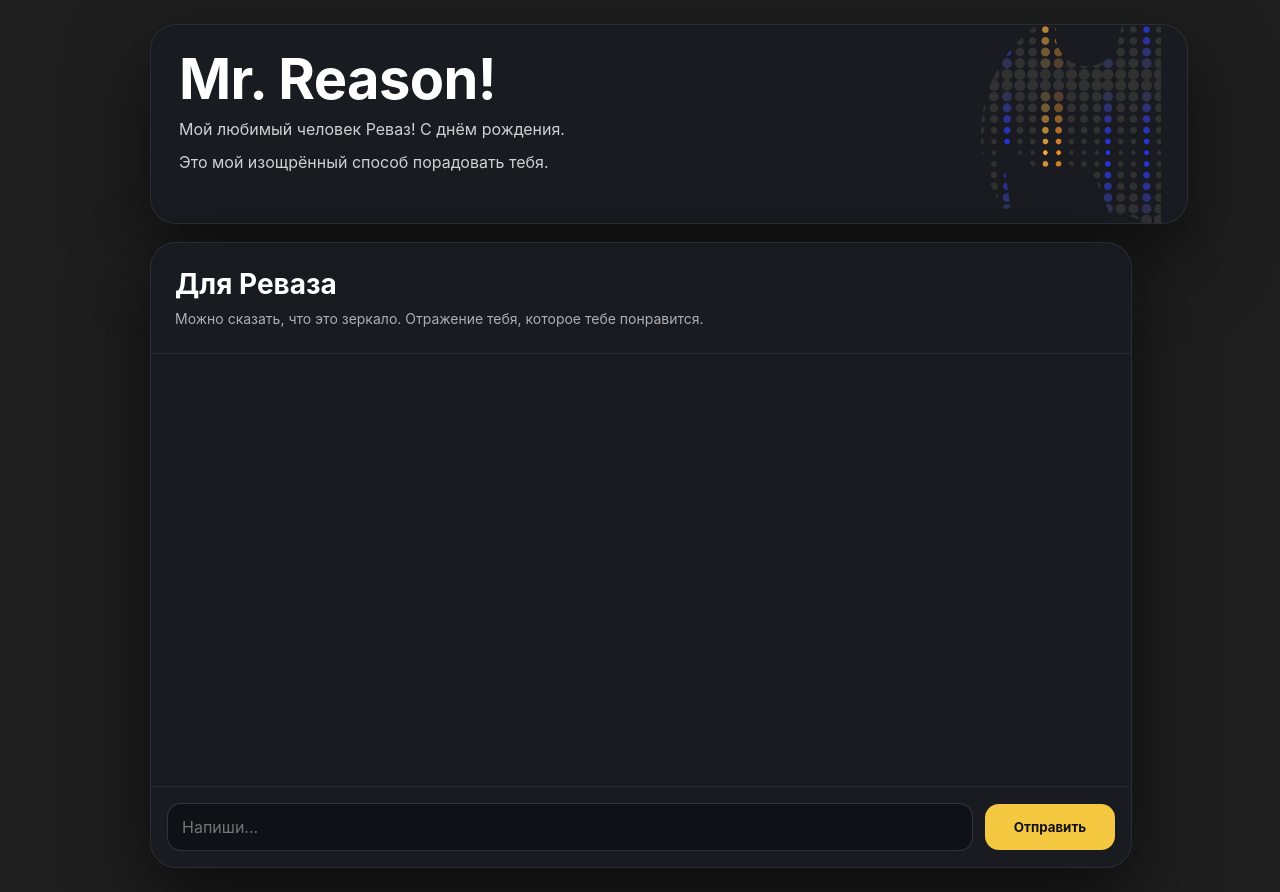
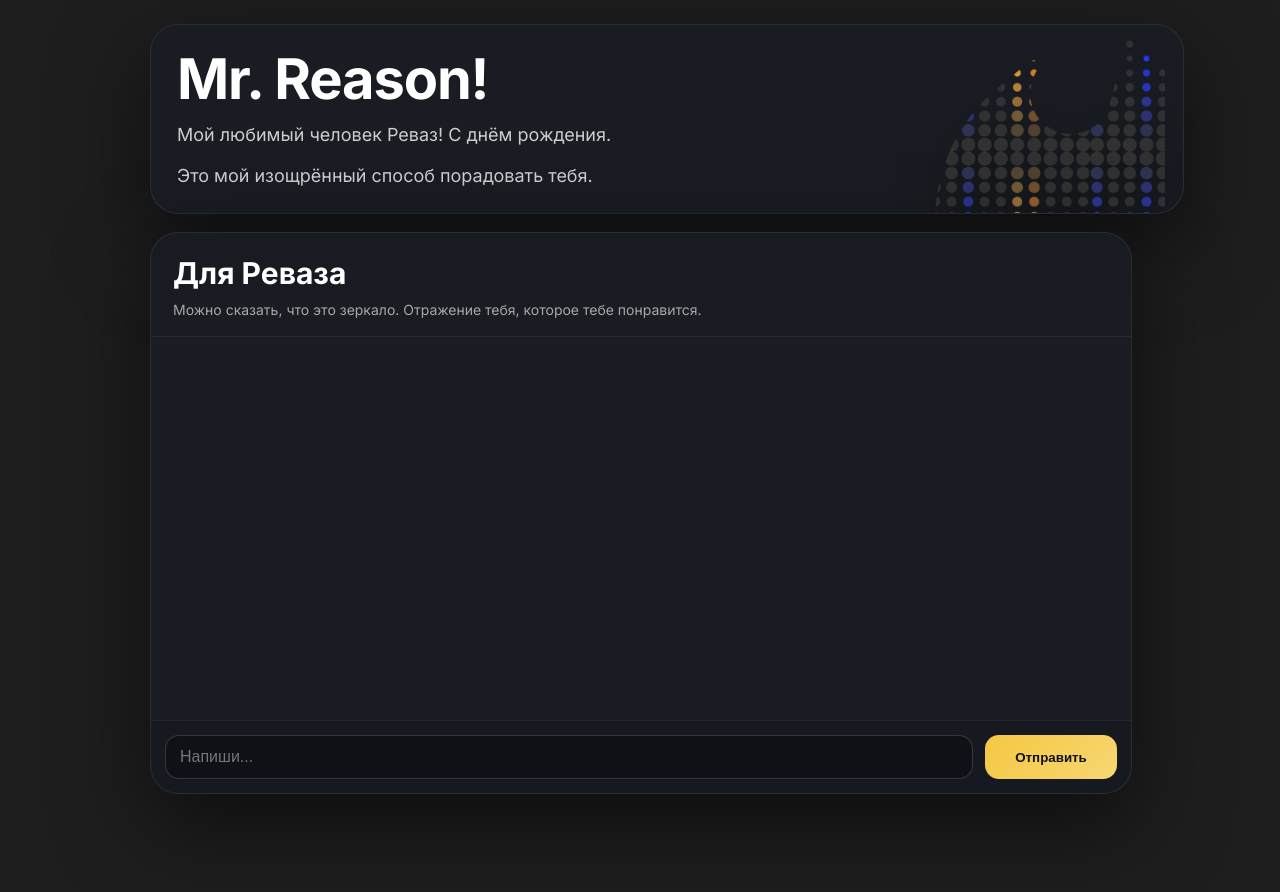
Before and after one commit to vic1995tory-ux/mr-reason, a Next.js app: page / in a window 1280 px wide. After the commit the page ends 818 px from the top, so only its background shows below. Built offline with nearby package versions, Linux system fonts and the light colour scheme.

Commit message:
Refactor Home component and improve message handling
Refactor Home component by removing unused state and effects. Update message handling and improve styling.

```diff
--- a/pages/index.js
+++ b/pages/index.js
@@ -1,5 +1,5 @@
-// pages/index.js
-import { useEffect, useMemo, useRef, useState } from "react";
+import Head from "next/head";
+import { useState, useRef, useEffect } from "react";
 
 export default function Home() {
   const [messages, setMessages] = useState([]);
@@ -8,45 +8,6 @@ export default function Home() {
 
   const typingSound = useRef(null);
   const bottomRef = useRef(null);
-
-  // 3 "ыхы хы" как отдельные шейпы: появляются после второй строки и живут ~4с
-  const [showHihi, setShowHihi] = useState(false);
-  const [hihi, setHihi] = useState([
-    { x: 0.18, y: 0.45, a: 0.9 },
-    { x: 0.45, y: 0.55, a: 0.9 },
-    { x: 0.72, y: 0.42, a: 0.9 },
-  ]);
-
-  useEffect(() => {
-    // тайминг появления: H1 -> (0.2s) H2 -> (0.2s) H3, после H2 включаем "ыхы хы"
-    const t = setTimeout(() => {
-      setShowHihi(true);
-
-      // рандом как гирлянда (слегка дергаем позиции/прозрачность)
-      const iv = setInterval(() => {
-        setHihi((prev) =>
-          prev.map((p) => ({
-            x: clamp(p.x + rand(-0.03, 0.03), 0.08, 0.86),
-            y: clamp(p.y + rand(-0.03, 0.03), 0.22, 0.82),
-            a: clamp(p.a + rand(-0.15, 0.15), 0.5, 1),
-          }))
-        );
-      }, 220);
-
-      // выключить через ~4 секунды от первого появления
-      const off = setTimeout(() => {
-        clearInterval(iv);
-        setShowHihi(false);
-      }, 4000);
-
-      return () => {
-        clearInterval(iv);
-        clearTimeout(off);
-      };
-    }, 900); // появляется после второй строки (под нашу анимацию ниже)
-
-    return () => clearTimeout(t);
-  }, []);
 
   // автоскролл к последнему сообщению
   useEffect(() => {
@@ -59,7 +20,7 @@ export default function Home() {
     const a = typingSound.current;
     if (!a) return;
     try {
-      a.volume = 0.7;
+      a.volume = 0.8; // сделай 1.0 если хочешь громче
       a.currentTime = 0;
       await a.play();
     } catch (_) {}
@@ -79,22 +40,35 @@ export default function Home() {
     if (!text || loading) return;
 
     setInput("");
-    setMessages((m) => [...m, { role: "user", content: text }]);
+    const nextMessages = [...messages, { role: "user", content: text }];
+    setMessages(nextMessages);
     setLoading(true);
+
+    // старт звука — важно: внутри клика/Enter
     await startTypingSound();
 
     try {
       const res = await fetch("/api/chat", {
         method: "POST",
         headers: { "Content-Type": "application/json" },
-        body: JSON.stringify({ message: text }),
+        // ✅ отправляем историю, чтобы бот “помнил”
+        body: JSON.stringify({
+          message: text,
+          history: nextMessages.slice(-20), // последние 20 реплик — хватает
+        }),
       });
 
       const data = await res.json();
 
-      setMessages((m) => [...m, { role: "assistant", content: data.reply || "…" }]);
+      setMessages((m) => [
+        ...m,
+        { role: "assistant", content: data.reply || "…" },
+      ]);
     } catch {
-      setMessages((m) => [...m, { role: "assistant", content: "Ошибка. Попробуй ещё раз." }]);
+      setMessages((m) => [
+        ...m,
+        { role: "assistant", content: "Ошибка. Попробуй ещё раз." },
+      ]);
     } finally {
       setLoading(false);
       stopTypingSound();
@@ -102,153 +76,316 @@ export default function Home() {
   }
 
   return (
-    <div style={styles.page}>
+    <div className="page">
+      <Head>
+        {/* важно для мобилки: без зума при фокусе, + корректная высота */}
+        <meta name="viewport" content="width=device-width, initial-scale=1, viewport-fit=cover" />
+      </Head>
+
       <style jsx global>{`
-        /* ✅ Вернуть “тот шрифт” и закрепить его везде */
+        /* ✅ Возвращаем “тот” аккуратный шрифт */
+        @import url("https://fonts.googleapis.com/css2?family=Inter:wght@400;500;600;700&display=swap");
+
+        :root {
+          --bg: #1e1e1e;
+          --card: rgba(25, 28, 35, 0.86);
+          --stroke: rgba(255, 255, 255, 0.08);
+          --stroke2: rgba(255, 255, 255, 0.06);
+          --text: #ffffff;
+          --sub: #a8a8a8;
+          --input: #0f1116;
+          --gold1: #f5c842;
+          --gold2: #f7d774;
+        }
+
         html,
         body {
           height: 100%;
-        }
-        body {
           margin: 0;
+          background: var(--bg);
           font-family: Inter, system-ui, -apple-system, Segoe UI, Roboto, Arial, sans-serif;
-          background: #1e1e1e;
-          color: #fff;
-        }
-        h1,
-        h2,
-        h3,
-        p,
-        input,
-        button {
-          font-family: Inter, system-ui, -apple-system, Segoe UI, Roboto, Arial, sans-serif !important;
         }
 
-        /* ✅ iOS zoom на фокусе инпута: не будет, если font-size >= 16px */
-        input {
-          font-size: 16px !important;
+        /* фон без белых рамок */
+        .page {
+          min-height: 100dvh;
+          background: var(--bg);
+          padding: 24px;
+          box-sizing: border-box;
+          display: flex;
+          justify-content: center;
         }
 
-        /* Скрыть скроллбар, но оставить скролл */
-        .chatScroll {
+        .wrap {
+          width: 100%;
+          max-width: 980px;
+          display: flex;
+          flex-direction: column;
+          gap: 18px;
+        }
+
+        /* HERO */
+        .hero {
+          position: relative;
+          width: 100%;
+          background: var(--card);
+          border: 1px solid var(--stroke);
+          border-radius: 28px;
+          padding: 26px 26px 24px 26px;
+          box-shadow: 0 30px 90px rgba(0, 0, 0, 0.55);
+          backdrop-filter: blur(18px);
+          overflow: hidden;
+        }
+
+        .heroTitle {
+          margin: 0;
+          font-size: 56px;
+          line-height: 1;
+          letter-spacing: -0.02em;
+          color: var(--text);
+          opacity: 0;
+          transform: translateY(8px);
+          animation: appear 0.9s ease forwards;
+        }
+
+        .heroLine {
+          margin: 14px 0 0 0;
+          color: rgba(255, 255, 255, 0.78);
+          font-size: 18px;
+          line-height: 1.5;
+          opacity: 0;
+          transform: translateY(8px);
+        }
+        .heroLine.l2 {
+          animation: appear 0.9s ease forwards;
+          animation-delay: 0.2s;
+        }
+        .heroLine.l3 {
+          animation: appear 0.9s ease forwards;
+          animation-delay: 0.4s;
+        }
+
+        /* ✅ логотип БЕЗ отдельной рамки (просто картинка) */
+        .logo {
+          position: absolute;
+          right: 18px;
+          top: 14px;
+          width: 230px;
+          height: auto;
+          opacity: 0.95;
+          pointer-events: none;
+          filter: drop-shadow(0 16px 30px rgba(0,0,0,0.35));
+        }
+
+        /* гирлянда "ыхы хы" (3 шейпа), появляется после 2-й строки */
+        .giggle {
+          position: absolute;
+          left: 28px;
+          top: 120px;
+          color: rgba(255, 255, 255, 0.88);
+          font-weight: 600;
+          letter-spacing: 0.02em;
+          opacity: 0;
+        }
+
+        /* замедли мерцание */
+        @keyframes blinkSoft {
+          0% { opacity: 0.18; }
+          40% { opacity: 1; }
+          100% { opacity: 0.25; }
+        }
+
+        @keyframes appear {
+          to {
+            opacity: 1;
+            transform: translateY(0);
+          }
+        }
+
+        /* каждая длится в сумме ~4с с момента первой */
+        .g1 {
+          animation: giggleShow 0.5s ease forwards 0.6s, blinkSoft 1.8s ease-in-out 0.9s infinite;
+        }
+        .g2 {
+          left: 44%;
+          top: 156px;
+          animation: giggleShow 0.5s ease forwards 1.2s, blinkSoft 2.2s ease-in-out 1.5s infinite;
+        }
+        .g3 {
+          left: 24%;
+          top: 196px;
+          animation: giggleShow 0.5s ease forwards 1.8s, blinkSoft 2.0s ease-in-out 2.1s infinite;
+        }
+
+        @keyframes giggleShow {
+          from { opacity: 0; transform: translateY(6px); }
+          to { opacity: 1; transform: translateY(0); }
+        }
+
+        /* прячем всё примерно через 4с после первой */
+        .giggleWrap {
+          animation: giggleHide 0.1s linear forwards;
+          animation-delay: 4.6s; /* 0.6 + ~4s */
+        }
+        @keyframes giggleHide {
+          to { opacity: 0; }
+        }
+
+        /* CHAT CARD */
+        .card {
+          width: 100%;
+          background: var(--card);
+          border: 1px solid var(--stroke);
+          border-radius: 28px;
+          box-shadow: 0 30px 90px rgba(0, 0, 0, 0.55);
+          backdrop-filter: blur(18px);
+          overflow: hidden;
+          display: flex;
+          flex-direction: column;
+          /* ✅ Высота адекватная и на десктопе, и на мобилке */
+          height: min(720px, calc(100dvh - 240px));
+        }
+
+        .header {
+          padding: 22px 22px 16px 22px;
+          border-bottom: 1px solid var(--stroke2);
+        }
+
+        .h2 {
+          margin: 0;
+          color: var(--text);
+          font-size: 30px;
+          font-weight: 700;
+        }
+
+        .sub {
+          margin: 8px 0 0 0;
+          color: var(--sub);
+          font-size: 14px;
+          line-height: 1.5;
+        }
+
+        /* чат: скролл есть, полосы нет */
+        .chat {
+          flex: 1;
+          padding: 18px 18px 8px 18px;
+          overflow-y: auto;
+          display: flex;
+          flex-direction: column;
+          gap: 12px;
+
           scrollbar-width: none;
           -ms-overflow-style: none;
         }
-        .chatScroll::-webkit-scrollbar {
+        .chat::-webkit-scrollbar {
           width: 0;
           height: 0;
         }
 
-        /* Плавные появления (дольше + пауза 0.2с между строками) */
-        @keyframes fadeUp {
-          from {
-            opacity: 0;
-            transform: translateY(10px);
-            filter: blur(4px);
-          }
-          to {
-            opacity: 1;
-            transform: translateY(0);
-            filter: blur(0);
-          }
+        .row {
+          display: flex;
+          animation: fadeIn 0.35s ease;
         }
 
-        .h1 {
-          opacity: 0;
-          animation: fadeUp 0.8s ease forwards;
-          animation-delay: 0.0s;
-        }
-        .h2 {
-          opacity: 0;
-          animation: fadeUp 0.9s ease forwards;
-          animation-delay: 0.2s;
-        }
-        .h3 {
-          opacity: 0;
-          animation: fadeUp 0.9s ease forwards;
-          animation-delay: 0.4s;
+        @keyframes fadeIn {
+          from { opacity: 0; transform: translateY(6px); }
+          to { opacity: 1; transform: translateY(0); }
         }
 
-        /* “ыхы хы” мерцание — замедлить */
-        @keyframes slowBlink {
-          0% {
-            opacity: 0.25;
-            transform: translateY(0);
-          }
-          50% {
-            opacity: 1;
-            transform: translateY(-1px);
-          }
-          100% {
-            opacity: 0.25;
-            transform: translateY(0);
-          }
-        }
-        .hihiShape {
-          position: absolute;
-          padding: 10px 14px;
-          border-radius: 14px;
+        .bubble {
+          max-width: 78%;
+          padding: 12px 14px;
+          border-radius: 16px;
           background: rgba(255, 255, 255, 0.06);
-          border: 1px solid rgba(255, 255, 255, 0.09);
-          backdrop-filter: blur(10px);
-          -webkit-backdrop-filter: blur(10px);
-          color: rgba(255, 255, 255, 0.9);
-          font-weight: 600;
-          letter-spacing: 0.2px;
-          animation: slowBlink 1.9s ease-in-out infinite; /* ✅ медленнее */
-          user-select: none;
-          pointer-events: none;
-          white-space: nowrap;
+          border: 1px solid rgba(255, 255, 255, 0.08);
+          color: var(--text);
+          line-height: 1.45;
+          font-size: 15px;
+          backdrop-filter: blur(6px);
+          word-break: break-word;
         }
 
-        /* “typing...” точки */
-        .dot {
-          animation: blink 1.6s infinite both;
-        }
-        .dot:nth-child(2) {
-          animation-delay: 0.25s;
-        }
-        .dot:nth-child(3) {
-          animation-delay: 0.5s;
-        }
-        @keyframes blink {
-          0% {
-            opacity: 0.2;
-          }
-          20% {
-            opacity: 1;
-          }
-          100% {
-            opacity: 0.2;
-          }
+        .user {
+          background: linear-gradient(135deg, var(--gold1), var(--gold2));
+          color: #111;
+          border: none;
         }
 
-        /* ✅ Мобилка: кнопка всегда помещается в рамку + удобный низ */
+        .typing {
+          opacity: 0.65;
+          font-style: italic;
+        }
+
+        .dots .dot {
+          display: inline-block;
+          animation: dotBlink 1.4s infinite both;
+        }
+        .dots .dot:nth-child(2) { animation-delay: 0.2s; }
+        .dots .dot:nth-child(3) { animation-delay: 0.4s; }
+        @keyframes dotBlink {
+          0% { opacity: 0.2; }
+          20% { opacity: 1; }
+          100% { opacity: 0.2; }
+        }
+
+        /* ✅ UX как ChatGPT: поле ввода удобно и НЕ прилипает к самому низу */
+        .inputRow {
+          padding: 14px 14px calc(14px + env(safe-area-inset-bottom));
+          border-top: 1px solid var(--stroke2);
+          display: flex;
+          gap: 12px;
+          background: rgba(0,0,0,0.08);
+        }
+
+        .input {
+          flex: 1;
+          background: var(--input);
+          border: 1px solid rgba(255, 255, 255, 0.16);
+          border-radius: 14px;
+          padding: 12px 14px;
+          color: var(--text);
+          outline: none;
+          font-size: 16px; /* ✅ важно: iOS не будет зумить */
+        }
+
+        .btn {
+          background: linear-gradient(135deg, var(--gold1), var(--gold2));
+          border: none;
+          border-radius: 14px;
+          padding: 0 18px;
+          color: #111;
+          font-weight: 700;
+          cursor: pointer;
+          min-width: 132px;
+          height: 44px;
+        }
+
+        /* ✅ мобилка */
         @media (max-width: 520px) {
+          .page { padding: 14px; }
+          .hero { padding: 18px; border-radius: 22px; }
+          .heroTitle { font-size: 46px; }
+          .heroLine { font-size: 16px; }
+          .logo { width: 150px; right: 10px; top: 10px; }
+
+          .card {
+            border-radius: 22px;
+            height: calc(100dvh - 260px); /* чтобы клавиатуре было куда жить */
+          }
+
+          .header { padding: 18px 18px 14px; }
+          .h2 { font-size: 28px; }
+
+          .chat { padding: 16px 14px 8px; }
+
           .inputRow {
             flex-direction: column;
             gap: 10px;
-            padding-bottom: calc(16px + env(safe-area-inset-bottom));
           }
-          .sendBtn {
+
+          .btn {
             width: 100%;
-            height: 46px;
-          }
-          .textInput {
-            width: 100%;
-            height: 46px;
-          }
-          .chatCard {
-            height: min(74vh, 620px); /* ✅ короче, чтобы поле ввода было удобно */
-          }
-          .heroCard {
-            padding: 18px 18px 16px 18px;
-          }
-          .heroLogo {
-            width: 120px !important;
-            right: 14px !important;
-            top: 18px !important;
-            transform: none !important;
+            min-width: 0;
           }
         }
       `}</style>
@@ -260,69 +397,56 @@ export default function Home() {
         playsInline
       />
 
-      {/* HERO */}
-      <div style={styles.wrap}>
-        <div style={styles.heroCard} className="heroCard">
-          {/* ✅ Логотип не в рамке: просто элемент внутри hero */}
-          <img src="/logo.png" alt="logo" className="heroLogo" style={styles.heroLogo} />
+      <div className="wrap">
+        {/* HERO */}
+        <div className="hero">
+          {/* ✅ положи файл сюда: /public/logo.png */}
+          <img className="logo" src="/logo.png" alt="logo" />
 
-          <h1 className="h1" style={styles.heroTitle}>
-            Mr. Reason!
-          </h1>
-          <p className="h2" style={styles.heroText}>
-            Мой любимый человек Реваз! С днём рождения.
-          </p>
-          <p className="h3" style={styles.heroText}>
-            Это мой изощрённый способ порадовать тебя.
-          </p>
+          <h1 className="heroTitle">Mr. Reason!</h1>
 
-          {/* 3 отдельные шейпы “ыхы хы”, появляются после 2-й строки */}
-          {showHihi &&
-            hihi.map((p, idx) => (
-              <div
-                key={idx}
-                className="hihiShape"
-                style={{
-                  left: `${p.x * 100}%`,
-                  top: `${p.y * 100}%`,
-                  opacity: p.a,
-                }}
-              >
-                ыхы хы
-              </div>
-            ))}
+          <p className="heroLine l2">Мой любимый человек Реваз! С днём рождения.</p>
+          <p className="heroLine l3">Это мой изощрённый способ порадовать тебя.</p>
+
+          {/* ыхы хы: после второй строки, мерцают мягко, исчезают */}
+          <div className="giggleWrap">
+            <div className="giggle g1">ыхы хы</div>
+            <div className="giggle g2">ыхы хы</div>
+            <div className="giggle g3">ыхы хы</div>
+          </div>
         </div>
 
         {/* CHAT */}
-        <div style={styles.card} className="chatCard">
-          <div style={styles.header}>
-            <h2 style={styles.title}>Для Реваза</h2>
-            <p style={styles.subtitle}>
+        <div className="card">
+          <div className="header">
+            <h2 className="h2">Для Реваза</h2>
+            <p className="sub">
               Можно сказать, что это зеркало. Отражение тебя, которое тебе понравится.
             </p>
           </div>
 
-          <div style={styles.chat} className="chatScroll">
+          <div className="chat">
             {messages.map((m, i) => (
               <div
                 key={i}
-                style={{
-                  ...styles.msg,
-                  justifyContent: m.role === "user" ? "flex-end" : "flex-start",
-                }}
+                className="row"
+                style={{ justifyContent: m.role === "user" ? "flex-end" : "flex-start" }}
               >
-                <div style={{ ...styles.bubble, ...(m.role === "user" ? styles.user : {}) }}>
+                <div className={`bubble ${m.role === "user" ? "user" : ""}`}>
                   {m.content}
                 </div>
               </div>
             ))}
 
             {loading && (
-              <div style={{ ...styles.msg, justifyContent: "flex-start" }}>
-                <div style={{ ...styles.bubble, ...styles.typing }}>
-                  печатает<span className="dot">.</span>
-                  <span className="dot">.</span>
-                  <span className="dot">.</span>
+              <div className="row" style={{ justifyContent: "flex-start" }}>
+                <div className="bubble typing">
+                  печатает
+                  <span className="dots">
+                    <span className="dot">.</span>
+                    <span className="dot">.</span>
+                    <span className="dot">.</span>
+                  </span>
                 </div>
               </div>
             )}
@@ -330,18 +454,19 @@ export default function Home() {
             <div ref={bottomRef} />
           </div>
 
-          {/* ✅ кнопка и инпут не вылезают на iPhone: на мобилке стек, на десктопе ряд */}
-          <div style={styles.inputRow} className="inputRow">
+          <div className="inputRow">
             <input
-              className="textInput"
-              style={styles.input}
+              className="input"
               value={input}
               onChange={(e) => setInput(e.target.value)}
               onKeyDown={(e) => e.key === "Enter" && send()}
               placeholder="Напиши..."
               inputMode="text"
+              autoComplete="off"
+              autoCorrect="off"
+              autoCapitalize="sentences"
             />
-            <button className="sendBtn" style={styles.button} onClick={send}>
+            <button className="btn" onClick={send}>
               Отправить
             </button>
           </div>
@@ -350,173 +475,3 @@ export default function Home() {
     </div>
   );
 }
-
-/* ---------- styles ---------- */
-
-const styles = {
-  page: {
-    minHeight: "100vh",
-    background: "#1E1E1E",
-    display: "flex",
-    justifyContent: "center",
-    padding: 24,
-  },
-  wrap: {
-    width: "100%",
-    maxWidth: 980,
-    display: "flex",
-    flexDirection: "column",
-    gap: 18,
-  },
-
-  heroCard: {
-    position: "relative",
-    overflow: "hidden",
-    width: "100%",
-    borderRadius: 26,
-    padding: "26px 28px 22px 28px",
-    background: "rgba(25, 28, 35, 0.78)",
-    border: "1px solid rgba(255,255,255,0.08)",
-    boxShadow: "0 30px 80px rgba(0,0,0,0.55)",
-    backdropFilter: "blur(22px)",
-    WebkitBackdropFilter: "blur(22px)",
-    minHeight: 150,
-  },
-
-  heroLogo: {
-    position: "absolute",
-    right: 26,
-    top: "50%",
-    transform: "translateY(-50%)",
-    width: 180,
-    opacity: 0.95,
-    pointerEvents: "none",
-  },
-
-  heroTitle: {
-    margin: 0,
-    fontSize: 56,
-    lineHeight: 1.02,
-    letterSpacing: -0.6,
-  },
-
-  heroText: {
-    margin: "10px 0 0 0",
-    color: "rgba(255,255,255,0.8)",
-    fontSize: 16,
-    lineHeight: 1.45,
-    maxWidth: 560,
-  },
-
-  card: {
-    width: "100%",
-    borderRadius: 26,
-    background: "rgba(25, 28, 35, 0.85)",
-    backdropFilter: "blur(20px)",
-    WebkitBackdropFilter: "blur(20px)",
-    border: "1px solid rgba(255,255,255,0.08)",
-    boxShadow: "0 30px 80px rgba(0,0,0,0.6)",
-    display: "flex",
-    flexDirection: "column",
-    overflow: "hidden",
-    height: "78vh", // ✅ чуть выше, чем было (но мобилка переопределит)
-  },
-
-  header: {
-    padding: 24,
-    borderBottom: "1px solid rgba(255,255,255,0.06)",
-  },
-
-  title: {
-    margin: 0,
-    color: "#fff",
-    fontSize: 28,
-    fontWeight: 700,
-  },
-
-  subtitle: {
-    margin: "8px 0 0 0",
-    color: "rgba(255,255,255,0.65)",
-    fontSize: 14,
-    lineHeight: 1.4,
-  },
-
-  chat: {
-    flex: 1,
-    padding: 24,
-    overflowY: "auto",
-    display: "flex",
-    flexDirection: "column",
-    gap: 12,
-  },
-
-  msg: {
-    display: "flex",
-    marginBottom: 10,
-  },
-
-  bubble: {
-    maxWidth: "78%",
-    padding: "12px 16px",
-    borderRadius: 16,
-    background: "rgba(255,255,255,0.05)",
-    color: "#fff",
-    lineHeight: 1.45,
-    fontSize: 15,
-    border: "1px solid rgba(255,255,255,0.08)",
-    backdropFilter: "blur(6px)",
-    WebkitBackdropFilter: "blur(6px)",
-    wordBreak: "break-word",
-  },
-
-  user: {
-    background: "linear-gradient(135deg, #f5c842, #f7d774)",
-    color: "#111",
-    border: "none",
-  },
-
-  typing: {
-    opacity: 0.7,
-    fontStyle: "italic",
-  },
-
-  inputRow: {
-    display: "flex",
-    gap: 12,
-    padding: 16,
-    borderTop: "1px solid rgba(255,255,255,0.06)",
-    alignItems: "center",
-    paddingBottom: "calc(16px + env(safe-area-inset-bottom))", // ✅ низ под айфоны
-  },
-
-  input: {
-    flex: 1,
-    height: 46,
-    background: "#0f1116",
-    border: "1px solid rgba(255,255,255,0.15)",
-    borderRadius: 14,
-    padding: "0 14px",
-    color: "#fff",
-    outline: "none",
-  },
-
-  button: {
-    height: 46,
-    background: "#f5c842",
-    border: "none",
-    borderRadius: 14,
-    padding: "0 18px",
-    color: "#111",
-    fontWeight: 700,
-    cursor: "pointer",
-    flexShrink: 0, // ✅ чтобы не вылезало, а сжимало инпут
-    minWidth: 130,
-  },
-};
-
-function rand(min, max) {
-  return Math.random() * (max - min) + min;
-}
-function clamp(v, min, max) {
-  return Math.max(min, Math.min(max, v));
-}
```
